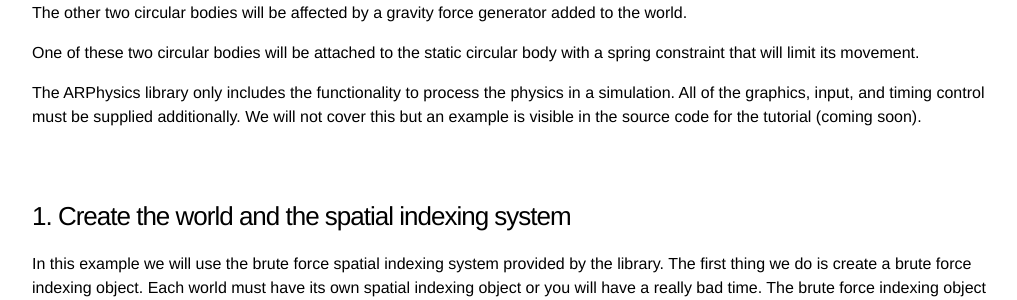
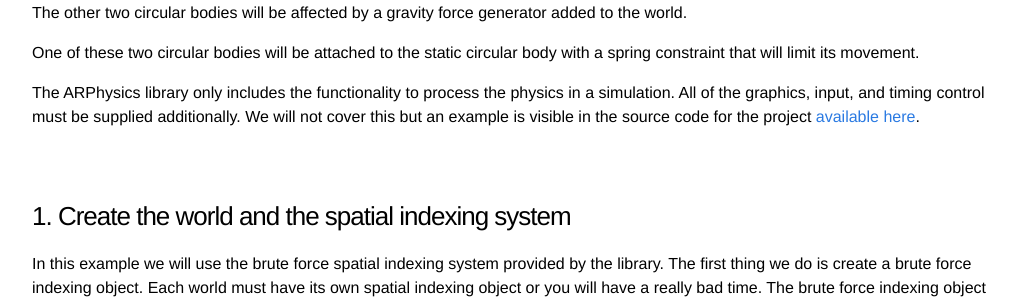
Before and after one commit to aderussell/aderussell.github.io, a Jekyll site: the page built from projects/arphysics/using-arphysics-1-simple-example.md, in a window 1280 px wide and 900 px high. Shown: the part 270-570 px from the top of the window, without its empty margins (128-1145 px from the left). Built offline with Jekyll 4.4.1, drawn with Linux system fonts in a browser that asks for light colours; nearby versions of some CDN libraries.

Commit message:
added link to ARPhysics

```diff
--- a/projects/arphysics/using-arphysics-1-simple-example.md
+++ b/projects/arphysics/using-arphysics-1-simple-example.md
@@ -20,7 +20,7 @@ One of these two circular bodies will be attached to the static circular body wi
 
 The ARPhysics library only includes the functionality to process the physics in a simulation.
 All of the graphics, input, and timing control must be supplied additionally.
-We will not cover this but an example is visible in the source code for the tutorial (coming soon).
+We will not cover this but an example is visible in the source code for the project [available here](https://github.com/aderussell/ARPhysics).
 
 
 
```
